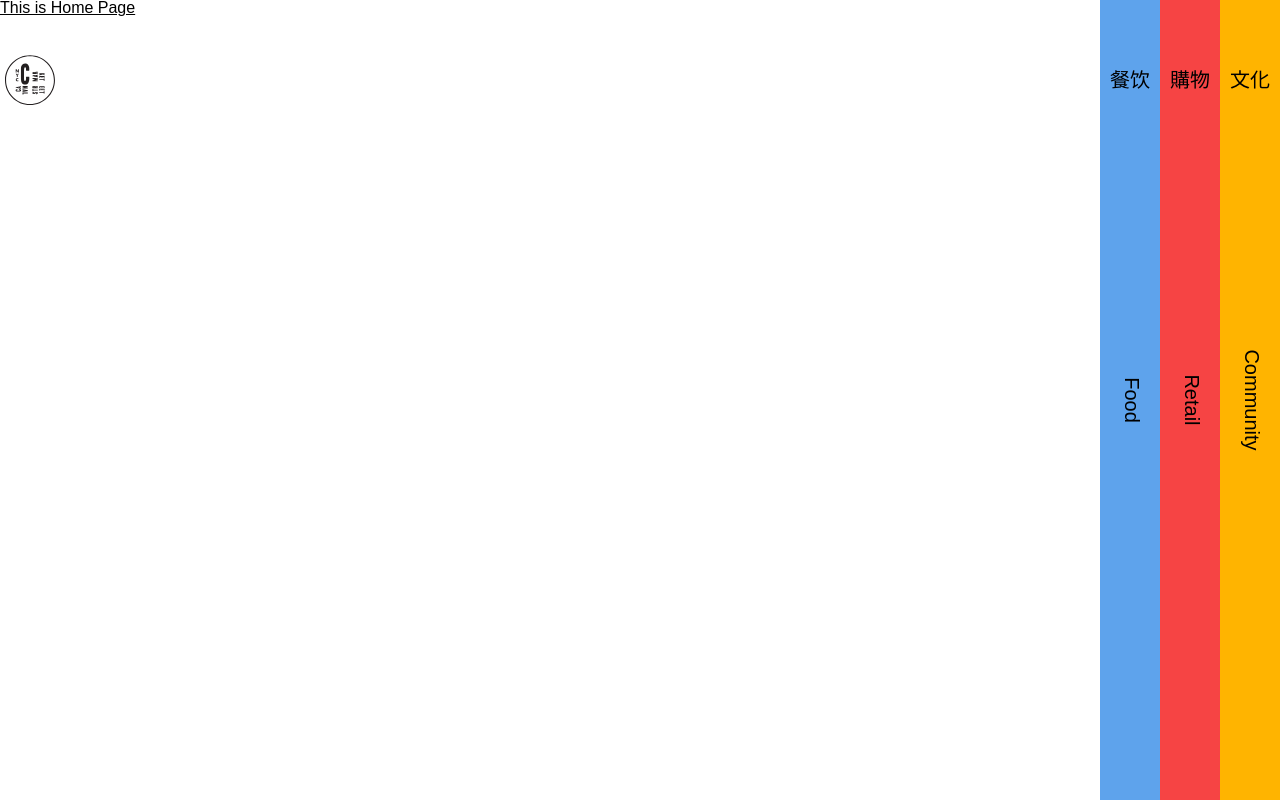
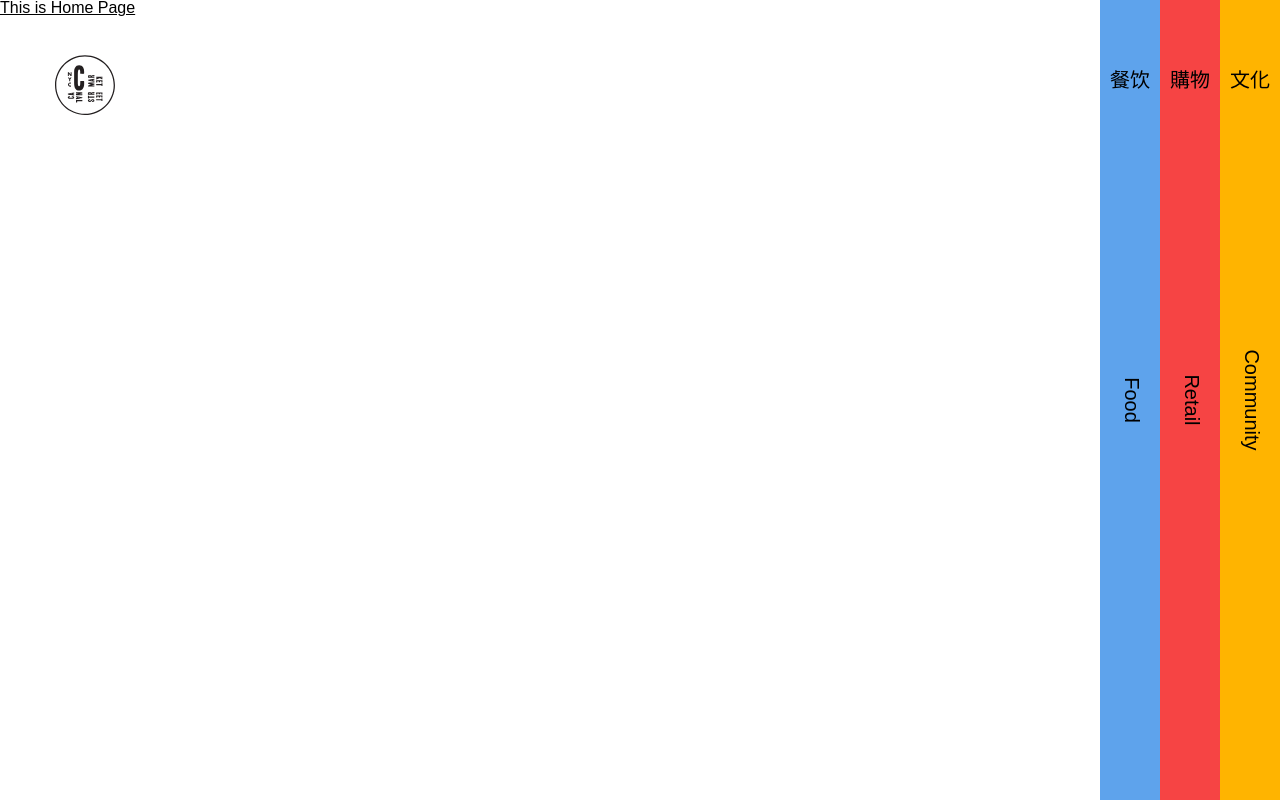
Before and after one commit to khoatranvan245/CanalStreetVer2, a React (Vite) app: page / in a window 1280 px wide. Built offline with nearby package versions, Linux system fonts and the light colour scheme; a web font is replaced by a local one.

Commit message:
add panel logo animation

```diff
--- a/src/Components/Menu.module.css
+++ b/src/Components/Menu.module.css
@@ -8,7 +8,7 @@
     width: 60px;
     height: 100%;
     position: relative;
-    transition: width 0.2s ease;
+    transition: width 0.3s ease;
     color: black;
 }
 .panelTwo{
@@ -42,10 +42,13 @@
 .panelLogo{
     position: absolute;
     top: 55px;
+    left: 0px;
+    transition: left 0.3s ease;
 }
-.panelLogo a svg{
+.panelLogo div svg{
     display: block;
     height: 50px;
+    transition: height 0.3s ease;
 }
 
 .active{
@@ -66,7 +69,13 @@
 .content{
     display: none;
 }
-
 .active .content{
     display: block;
 }
+
+.active .panelLogo{
+    left: 55px;
+}
+.active .panelLogo div svg{
+    height: 60px;
+}
--- a/src/Components/Menu.tsx
+++ b/src/Components/Menu.tsx
@@ -5,7 +5,6 @@ const Menu = () => {
     const setActivePanel = (e: React.MouseEvent<HTMLAnchorElement, MouseEvent>) => {
         document.querySelector(`.${styles.active}`)?.classList.remove(styles.active)
         e.currentTarget.classList.add(styles.active)
-
     }
 
     return (
@@ -15,9 +14,7 @@ const Menu = () => {
                 onClick={(e) => setActivePanel(e)}
             >
                 <div className={styles.panelLogo}>
-                    <a
-                        href="/"
-                        className="logo js-logo"
+                    <div
                     >
                         <svg
                             width="60px"
@@ -165,7 +162,7 @@ const Menu = () => {
                                 </g>
                             </g>
                         </svg>
-                    </a>
+                    </div>
                 </div>
                 <div className={styles.content}>
                     <Outlet/>
```
